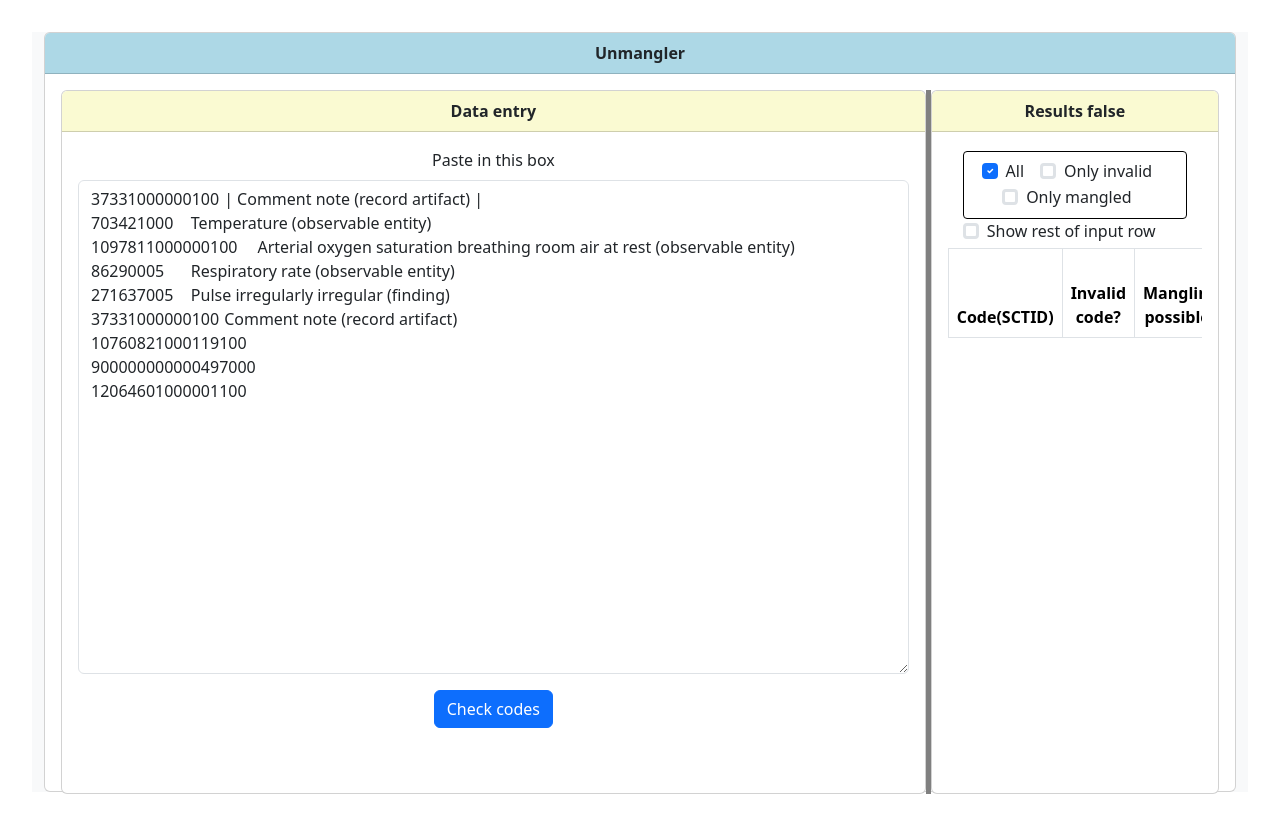
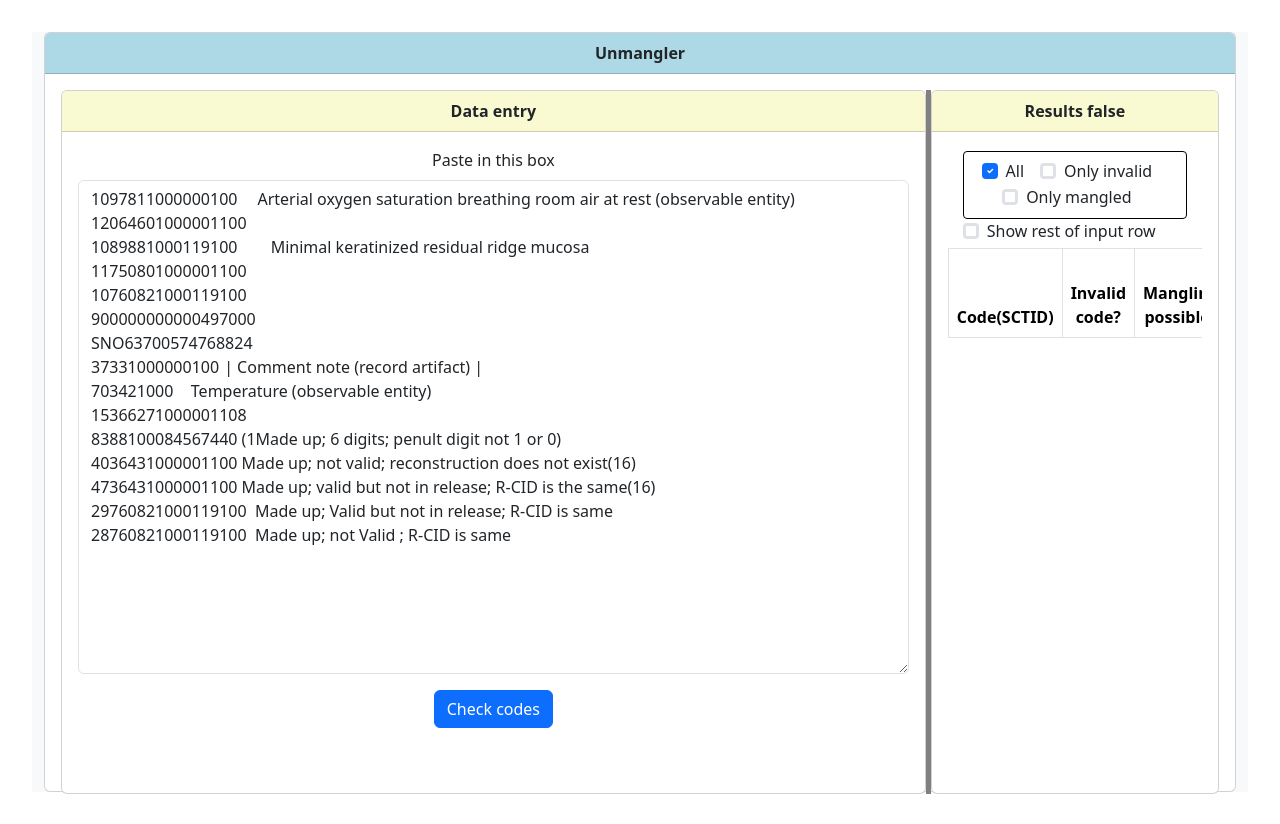
Before and after one commit to cjezzerc/sctid-unmangler-react, a React (Vite) app: page / in a window 1280 px wide. Built offline with nearby package versions, Linux system fonts and the light colour scheme.

Commit message:
tweaks to support refinement of outcome codes

```diff
--- a/src/App.jsx
+++ b/src/App.jsx
@@ -11,18 +11,22 @@ function App() {
 
   const [analysisResults, setAnalysisResults] = useState({"check_results":[]});
   const [enteredData, setEnteredData] = useState(
-    "37331000000100	| Comment note (record artifact) |\n"+
-    "703421000	Temperature (observable entity)\n"+
-    "1097811000000100	Arterial oxygen saturation breathing room air at rest (observable entity)\n"+
-    "86290005	Respiratory rate (observable entity)\n"+
-    "271637005	Pulse irregularly irregular (finding)\n"+
-    "37331000000100	Comment note (record artifact)\n"+
-    "10760821000119100\n"+
-    "900000000000497000\n"+
-    "12064601000001100"
+`1097811000000100	Arterial oxygen saturation breathing room air at rest (observable entity)
+12064601000001100
+1089881000119100        Minimal keratinized residual ridge mucosa
+11750801000001100
+10760821000119100
+900000000000497000
+SNO63700574768824
+37331000000100	| Comment note (record artifact) |
+703421000	Temperature (observable entity)
+15366271000001108
+8388100084567440 (1Made up; 6 digits; penult digit not 1 or 0)
+4036431000001100 Made up; not valid; reconstruction does not exist(16)
+4736431000001100 Made up; valid but not in release; R-CID is the same(16)
+29760821000119100  Made up; Valid but not in release; R-CID is same
+28760821000119100  Made up; not Valid ; R-CID is same`
   )
-
-
 
   return (
     <>
--- a/src/components/resultspanel.js
+++ b/src/components/resultspanel.js
@@ -47,7 +47,7 @@ export default function ResultsPanel({analysisResults}) {
                         <td>{data.other_data.rest_of_line}</td>
                       }
                       <td>{yes_no[!data.corruption_analysis.validity]}</td>
-                      <td>{data.corruption_analysis.outcome_code}</td>
+                      <td>{data.corruption_analysis.outcome_code.replace("OutcomeCodes.","")}</td>
                       <td>{data.corruption_analysis.r_cid}</td>
                       <td>{data.corruption_analysis.r_cid_pt}</td>
                       <td>{data.corruption_analysis.r_did}</td>
```
